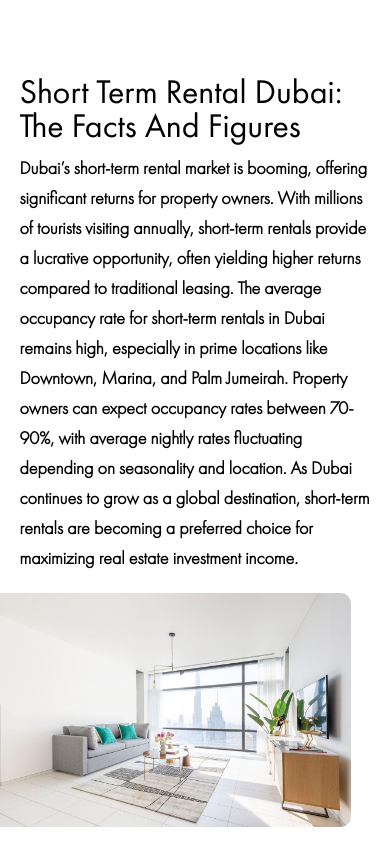
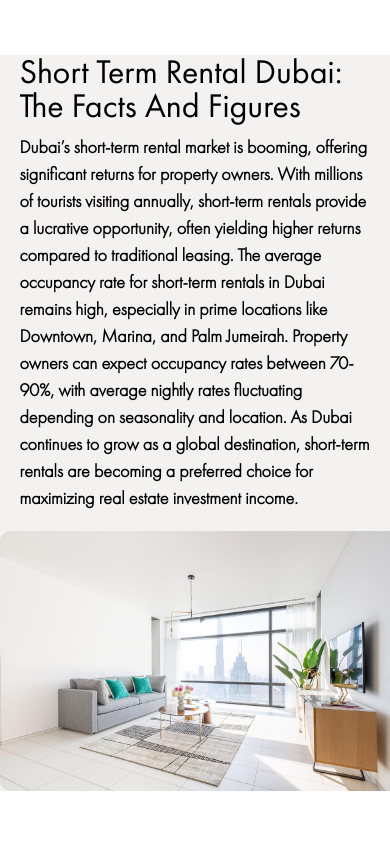
Before and after one commit to Muhammad-Abdullah-10/FrankReact, a React (Vite) app: page / in a window 390 px wide. Shown: the part 5760-6604 px from the top of the page. Built offline with nearby package versions, Linux system fonts and the light colour scheme.

Commit message:
Data json file added also BG added to L1 and L3 with id condition

```diff
--- a/public/homePageData.js
+++ b/public/homePageData.js
@@ -122,6 +122,12 @@ const homePageData = {
             text: "At Primolux, we ensure your property gets maximum exposure by listing it on the top short-term rental platforms, including Airbnb, Booking.com, and more. Our team optimizes your listings with professional photography, compelling descriptions, and competitive pricing strategies to attract high-quality guests. By reaching a broader audience, we enhance your property's visibility and boost occupancy rates, helping you achieve higher returns. We handle all the listing management details, from updates to calendar synchronization, ensuring a seamless experience across platforms, so you can enjoy stress-free earnings from your investment.",
             imgUrl: "src/assets/img//13_IMG_6481-HDR-Edit-1.png",
         },
+        {
+            id: "L3",
+            title: "Short term rental Dubai: The facts and figures",
+            text: "Dubai’s short-term rental market is booming, offering significant returns for property owners. With millions of tourists visiting annually, short-term rentals provide a lucrative opportunity, often yielding higher returns compared to traditional leasing. The average occupancy rate for short-term rentals in Dubai remains high, especially in prime locations like Downtown, Marina, and Palm Jumeirah. Property owners can expect occupancy rates between 70-90%, with average nightly rates fluctuating depending on seasonality and location. As Dubai continues to grow as a global destination, short-term rentals are becoming a preferred choice for maximizing real estate investment income.",
+            imgUrl: "src/assets/img/02_1L1A1062-HDR_OK-min.jpeg",
+        },
         ],
 
         rightSections: [
@@ -133,12 +139,6 @@ const homePageData = {
         },
         {
             id: "R2",
-            title: "Short term rental Dubai: The facts and figures",
-            text: "Dubai’s short-term rental market is booming, offering significant returns for property owners. With millions of tourists visiting annually, short-term rentals provide a lucrative opportunity, often yielding higher returns compared to traditional leasing. The average occupancy rate for short-term rentals in Dubai remains high, especially in prime locations like Downtown, Marina, and Palm Jumeirah. Property owners can expect occupancy rates between 70-90%, with average nightly rates fluctuating depending on seasonality and location. As Dubai continues to grow as a global destination, short-term rentals are becoming a preferred choice for maximizing real estate investment income.",
-            imgUrl: "src/assets/img/02_1L1A1062-HDR_OK-min.jpeg",
-        },
-        {
-            id: "R3",
             title: "Vacation Rental Management",
             text: "Primolux offers end-to-end vacation rental management services, ensuring your property is always guest-ready. From professional marketing and guest communication to cleaning and maintenance, we provide a stress-free experience while maximizing your rental income and occupancy rates.",
             imgUrl: "src/assets/img/table_flower.png",
--- a/src/App.jsx
+++ b/src/App.jsx
@@ -58,6 +58,13 @@ function App() {
       <ManagementSupport title={managementSection.title} steps={managementSection.steps} />
       <HowItWorks />
 
+      <LeftImageRightContent
+        key={leftData[2]?.id}
+        id={leftData[2]?.id}
+        title={leftData[2]?.title}
+        text={leftData[2]?.text}
+        imgUrl={leftData[2]?.imgUrl}
+      />
       <RightContentLeftImage
         key={rightData[1]?.id}
         id={rightData[1]?.id}
@@ -65,13 +72,6 @@ function App() {
         text={rightData[1]?.text}
         imgUrl={rightData[1]?.imgUrl}
       />
-      <RightContentLeftImage
-        key={rightData[2]?.id}
-        id={rightData[2]?.id}
-        title={rightData[2]?.title}
-        text={rightData[2]?.text}
-        imgUrl={rightData[2]?.imgUrl}
-      />
       <Footer />
     </>
   );
--- a/src/components/ImagePlusContent/LeftContentRightImage.jsx
+++ b/src/components/ImagePlusContent/LeftContentRightImage.jsx
@@ -4,7 +4,7 @@ function LeftImageRightContent({id , title , text , imgUrl}) {
   console.log(id)
   return (
     <div className="wrapper-img-right my-[50px]" >
-        <div className="flex flex-col lg:flex-row w-full h-auto " style={{background :  id === "L1" ? '#F4F2F1' : 'white'}}>
+        <div className="flex flex-col lg:flex-row w-full h-auto " style={{background :  id == "L1" || id == "L3"   ? '#F4F2F1' : 'white'}}>
             <div  className="wrapper-content flex flex-col w-[90%] mx-auto justify-center 3xl:w-1/2 lg:w-[60%] lg:pl-[5%] lg:mr-[10%] md:mb-[30px] md:px-[15px]">
             <h3 className="font-futuraNormal text-[34px] md:text-[65px] capitalize leading-none  mb-[10px] md:mb-[20px] ">
                 {title}
```
